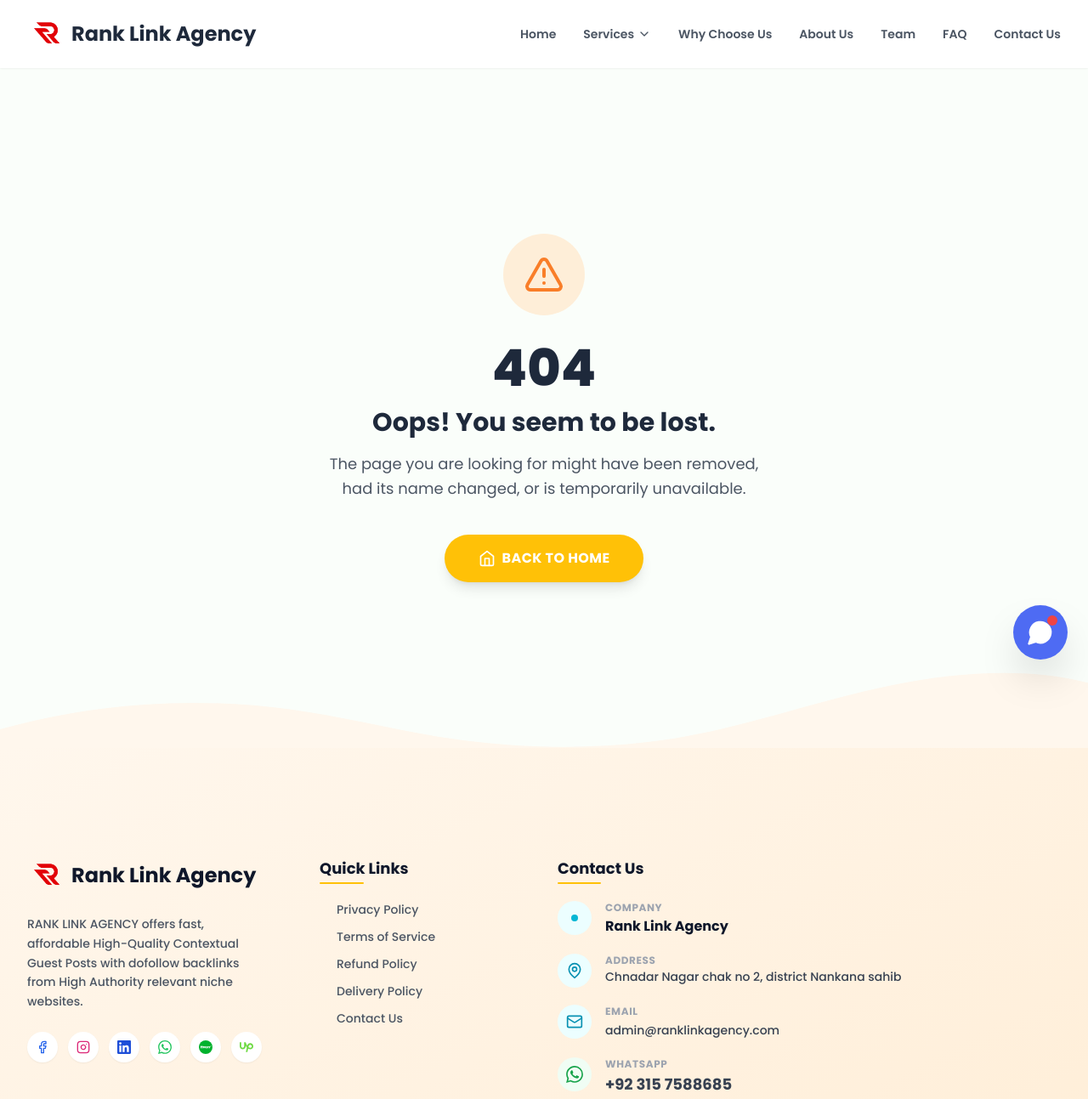
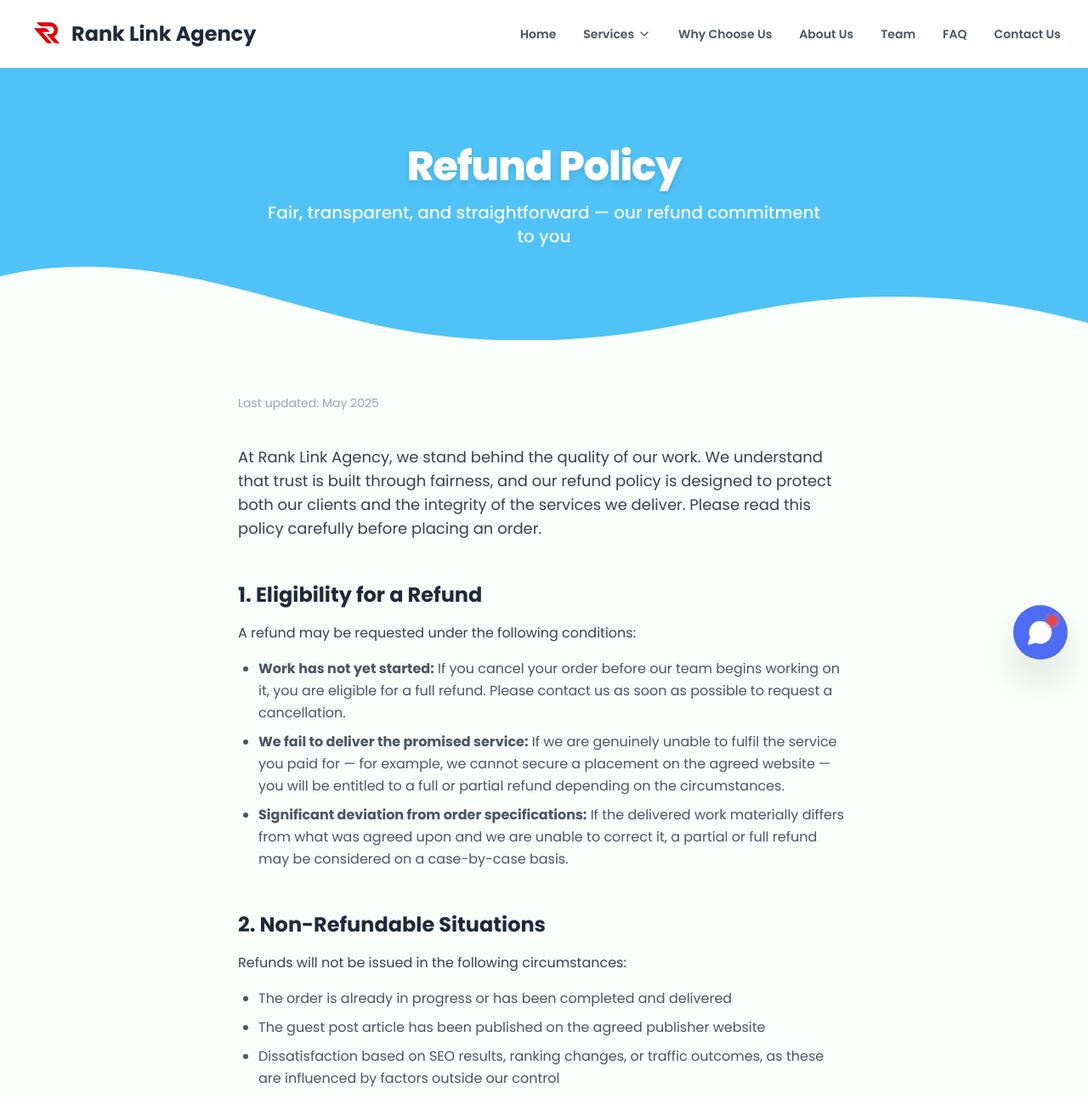
Before and after one commit to ranklink-agency/Official-Site, a Next.js app: page /refund-policy in a window 1280 px wide. Before the commit this address had no page. Shown: the top 1293 px of the page at 85% size. Built offline with nearby package versions, Linux system fonts and the light colour scheme.

Commit message:
add: page.tsx — refund-policy

```diff
--- /dev/null
+++ b/app/refund-policy/page.tsx
@@ -0,0 +1,90 @@
+import PageHeader from '@/components/ui/PageHeader';
+import type { Metadata } from 'next';
+
+export const metadata: Metadata = {
+  title: 'Refund Policy | Rank Link Agency',
+  description: 'Understand the Rank Link Agency refund policy for guest posting and SEO services.',
+};
+
+export default function RefundPolicyPage() {
+  return (
+    <div className="bg-[#FAFEFA] min-h-screen">
+      <PageHeader
+        title="Refund Policy"
+        subtitle="Fair, transparent, and straightforward — our refund commitment to you"
+      />
+
+      <div className="max-w-3xl mx-auto px-4 sm:px-6 py-16 text-gray-700 leading-relaxed">
+
+        <p className="text-sm text-gray-400 mb-10">Last updated: May 2025</p>
+
+        <p className="mb-8 text-lg">
+          At Rank Link Agency, we stand behind the quality of our work. We understand that trust is built through fairness, and our refund policy is designed to protect both our clients and the integrity of the services we deliver. Please read this policy carefully before placing an order.
+        </p>
+
+        <h2 className="text-2xl font-bold text-slate-800 mt-12 mb-4">1. Eligibility for a Refund</h2>
+        <p className="mb-4">
+          A refund may be requested under the following conditions:
+        </p>
+        <ul className="list-disc pl-6 space-y-2 mb-6 text-gray-600">
+          <li><strong>Work has not yet started:</strong> If you cancel your order before our team begins working on it, you are eligible for a full refund. Please contact us as soon as possible to request a cancellation.</li>
+          <li><strong>We fail to deliver the promised service:</strong> If we are genuinely unable to fulfil the service you paid for — for example, we cannot secure a placement on the agreed website — you will be entitled to a full or partial refund depending on the circumstances.</li>
+          <li><strong>Significant deviation from order specifications:</strong> If the delivered work materially differs from what was agreed upon and we are unable to correct it, a partial or full refund may be considered on a case-by-case basis.</li>
+        </ul>
+
+        <h2 className="text-2xl font-bold text-slate-800 mt-12 mb-4">2. Non-Refundable Situations</h2>
+        <p className="mb-4">
+          Refunds will not be issued in the following circumstances:
+        </p>
+        <ul className="list-disc pl-6 space-y-2 mb-6 text-gray-600">
+          <li>The order is already in progress or has been completed and delivered</li>
+          <li>The guest post article has been published on the agreed publisher website</li>
+          <li>Dissatisfaction based on SEO results, ranking changes, or traffic outcomes, as these are influenced by factors outside our control</li>
+          <li>The client provided incorrect, incomplete, or misleading order information that affected the delivery</li>
+          <li>The refund request is made after 14 days from the date of delivery without a valid reason</li>
+        </ul>
+
+        <h2 className="text-2xl font-bold text-slate-800 mt-12 mb-4">3. Permanent Backlink Guarantee</h2>
+        <p className="mb-6">
+          For all standard guest post placements we manage directly, we guarantee that published links will remain live permanently. If a link is removed from a website due to an error on our part or an issue with the publisher, we will replace it at no additional cost to you.
+        </p>
+        <p className="mb-6">
+          This guarantee applies to placements on websites where we have a direct publisher relationship. It does not apply to press release distribution platforms or third-party news sites, where we do not have editorial control over published content after submission.
+        </p>
+
+        <h2 className="text-2xl font-bold text-slate-800 mt-12 mb-4">4. Third-Party Platform Placements</h2>
+        <p className="mb-6">
+          Some service packages include placements on external press release or news distribution platforms. On these platforms, links may be no-follow, temporary, or subject to the platform&apos;s own editorial policies. Because we have no control over third-party platform decisions regarding published content, we cannot guarantee the permanency or link type of these placements. This will always be communicated clearly before you purchase such a package.
+        </p>
+
+        <h2 className="text-2xl font-bold text-slate-800 mt-12 mb-4">5. How to Request a Refund</h2>
+        <p className="mb-4">
+          If you believe you are eligible for a refund, please follow these steps:
+        </p>
+        <ol className="list-decimal pl-6 space-y-2 mb-6 text-gray-600">
+          <li>Contact us via email at <a href="mailto:admin@ranklinkagency.com" className="text-[#00BCD4] hover:underline">admin@ranklinkagency.com</a> or WhatsApp at <a href="https://wa.me/923157588685" className="text-[#00BCD4] hover:underline">+92 315 7588685</a></li>
+          <li>Include your order details, payment reference, and a brief explanation of your refund request</li>
+          <li>Our team will review your request and respond within 3 business days</li>
+          <li>If approved, refunds are processed within 5–7 business days via the original payment method</li>
+        </ol>
+
+        <h2 className="text-2xl font-bold text-slate-800 mt-12 mb-4">6. Disputes and Resolution</h2>
+        <p className="mb-6">
+          We are committed to resolving all client concerns fairly and promptly. Before initiating any formal dispute through a payment platform, we strongly encourage you to contact us directly. In most cases, we are able to find a mutually satisfactory resolution — whether that is a replacement post, partial refund, or another solution — without the need for escalation.
+        </p>
+
+        <h2 className="text-2xl font-bold text-slate-800 mt-12 mb-4">7. Our Commitment to You</h2>
+        <p className="mb-6">
+          We build our business on long-term client relationships, not one-time transactions. Client satisfaction is not just a policy statement — it is how we operate every day. If something goes wrong, we will always do our best to make it right. Your trust in Rank Link Agency means everything to us.
+        </p>
+
+        <h2 className="text-2xl font-bold text-slate-800 mt-12 mb-4">8. Contact Us</h2>
+        <ul className="list-none space-y-1 mb-6 text-gray-600">
+          <li><strong>Email:</strong> <a href="mailto:admin@ranklinkagency.com" className="text-[#00BCD4] hover:underline">admin@ranklinkagency.com</a></li>
+          <li><strong>WhatsApp:</strong> <a href="https://wa.me/923157588685" className="text-[#00BCD4] hover:underline">+92 315 7588685</a></li>
+        </ul>
+
+      </div>
+    </div>
+  );
+}
```
